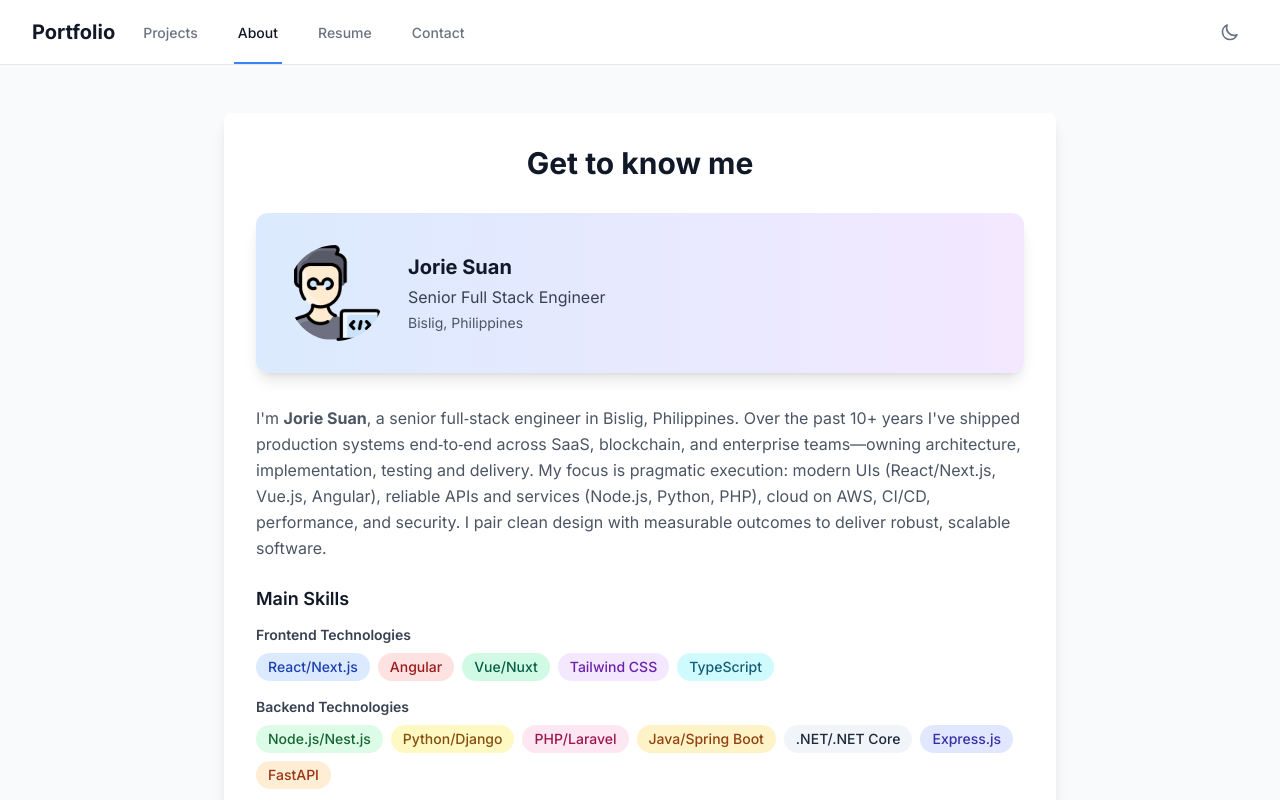
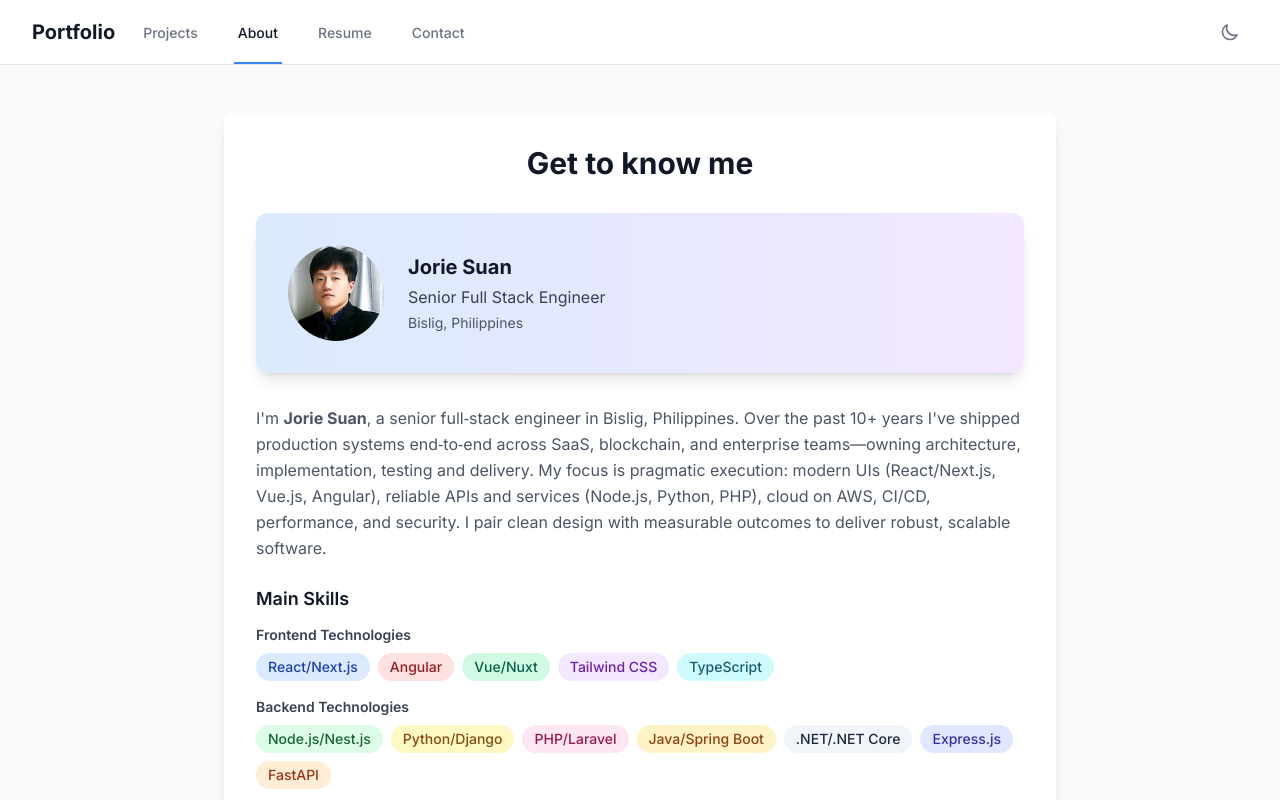
Before and after one commit to braveheart-star/daves-piedad, a Next.js app: page /about in a window 1280 px wide. Shown: the top 800 px of the page. Built offline with nearby package versions, Linux system fonts and the light colour scheme.

Commit message:
chore: minor content tweak on about page

```diff
--- a/src/app/about/page.tsx
+++ b/src/app/about/page.tsx
@@ -13,7 +13,7 @@ export default function About() {
     <div className="flex items-center space-x-6 bg-gradient-to-r from-blue-100 to-purple-100 dark:from-blue-900/20 dark:to-purple-900/20 rounded-xl p-8 shadow-lg">
       <div className="w-24 h-24 rounded-full overflow-hidden flex-shrink-0">
         <Image
-          src="/images/photo/coder.png"
+          src="/images/photo/picture.jpg"
           alt="Jorie Suan"
           width={96}
           height={96}
```
